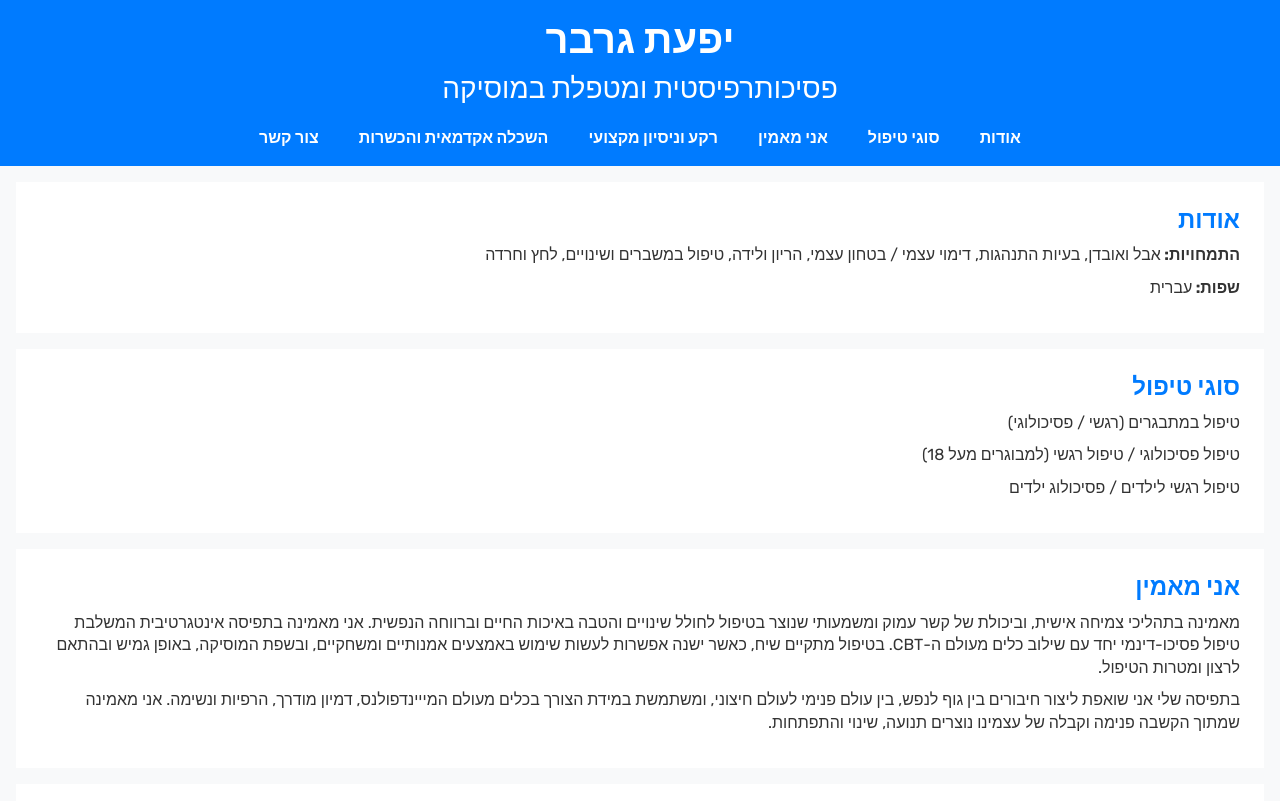
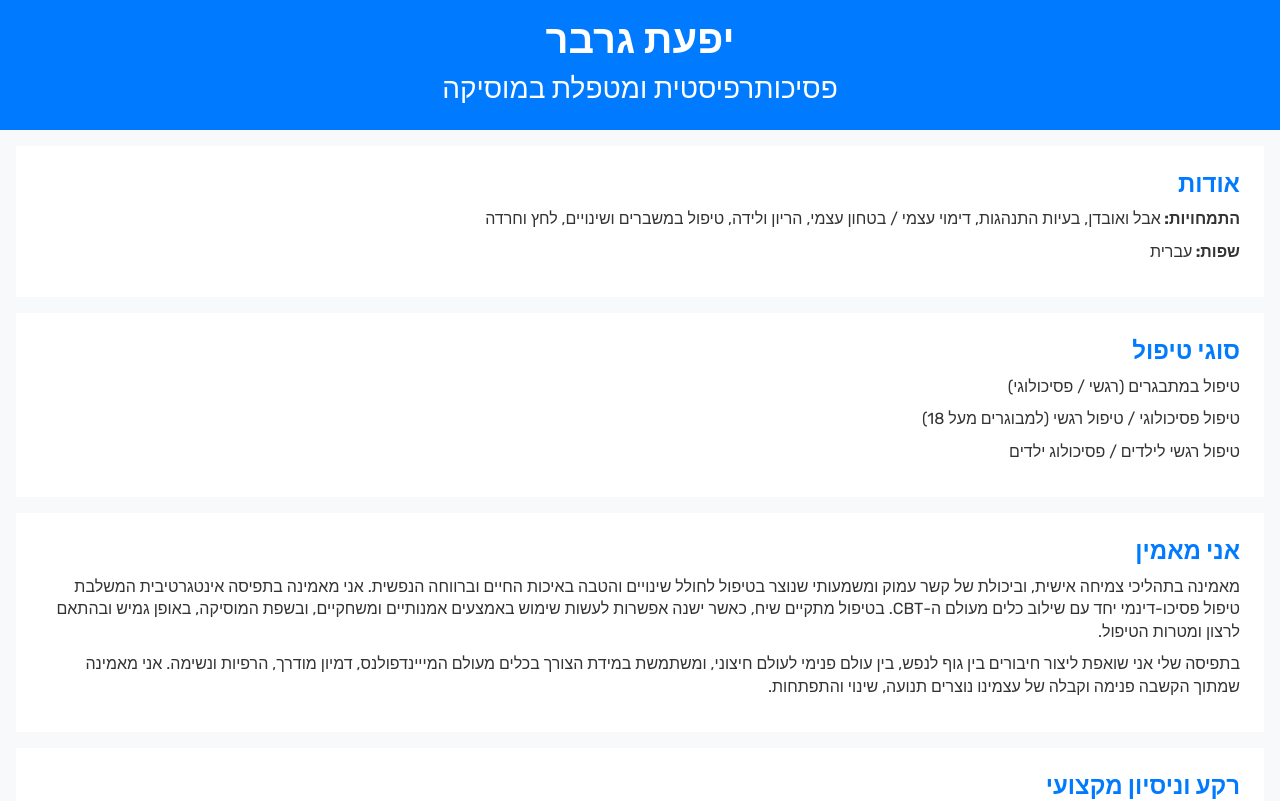
Before and after one commit to mintzer/yifat-landing-page, a React (Create React App) app: page / in a window 1280 px wide. Shown: the top 801 px of the page. Built offline with nearby package versions, Linux system fonts and the light colour scheme.

Commit message:
no nav for now

```diff
--- a/src/App.js
+++ b/src/App.js
@@ -7,14 +7,14 @@ function App() {
       <header>
         <h1>יפעת גרבר</h1>
           <h3>פסיכותרפיסטית ומטפלת במוסיקה</h3>
-        <nav>
-          <a href="#about">אודות</a>
-         <a href="#services">סוגי טיפול</a>
-         <a href="#beliefs">אני מאמין</a>
-          <a href="#background">רקע וניסיון מקצועי</a>
-          <a href="#education">השכלה אקדמאית והכשרות</a>
-          <a href="#contact">צור קשר</a>
-        </nav>
+        {/*<nav>*/}
+        {/*  <a href="#about">אודות</a>*/}
+        {/* <a href="#services">סוגי טיפול</a>*/}
+        {/* <a href="#beliefs">אני מאמין</a>*/}
+        {/*  <a href="#background">רקע וניסיון מקצועי</a>*/}
+        {/*  <a href="#education">השכלה אקדמאית והכשרות</a>*/}
+        {/*  <a href="#contact">צור קשר</a>*/}
+        {/*</nav>*/}
       </header>
       <section id="about">
         <h2>אודות</h2>
```
